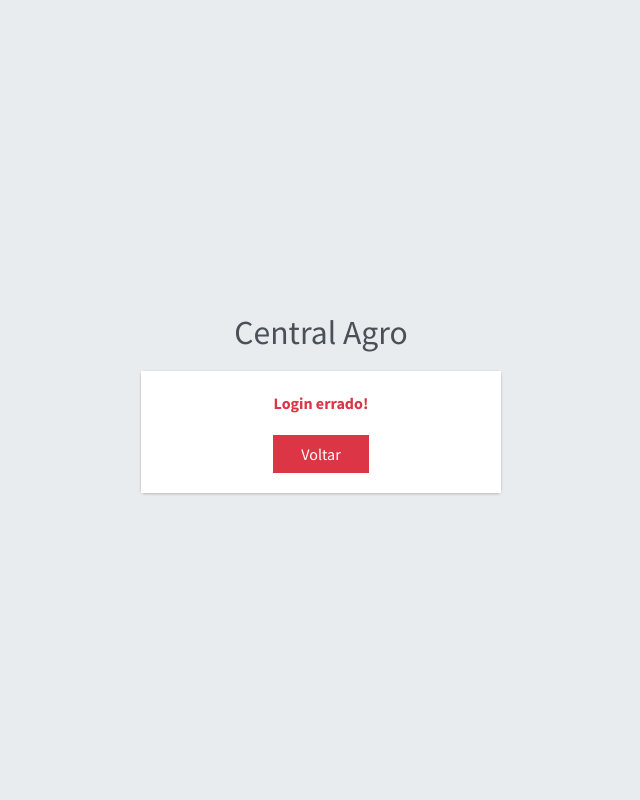
After one commit to italocruz/agroLTE, a PHP site: page /loginErro.php in a window 1280 px wide. The commit adds this page. Shown: the whole page, without its empty margins (319-959 px from the left). Run offline with PHP 8.4, Linux system fonts and the light colour scheme; some libraries are stand-ins or nearby versions.

Commit message:
Tela de erro de login

```diff
--- /dev/null
+++ b/loginErro.php
@@ -0,0 +1,58 @@
+<!DOCTYPE html>
+<html>
+    <head>
+        <meta charset="utf-8">
+        <meta http-equiv="X-UA-Compatible" content="IE=edge">
+        <title>Central Agro</title>
+        <!-- Tell the browser to be responsive to screen width -->
+        <meta name="viewport" content="width=device-width, initial-scale=1">
+
+        <!-- Font Awesome -->
+        <link rel="stylesheet" href="plugins/fontawesome-free/css/all.min.css">
+        <!-- Ionicons -->
+        <link rel="stylesheet" href="https://code.ionicframework.com/ionicons/2.0.1/css/ionicons.min.css">
+        <!-- icheck bootstrap -->
+        <link rel="stylesheet" href="plugins/icheck-bootstrap/icheck-bootstrap.min.css">
+        <!-- Theme style -->
+        <link rel="stylesheet" href="dist/css/adminlte.min.css">
+        <!-- Google Font: Source Sans Pro -->
+        <link href="https://fonts.googleapis.com/css?family=Source+Sans+Pro:300,400,400i,700" rel="stylesheet">
+
+        <link rel="shortcut icon" href="dist/img/favicon.ico" type="image/x-icon" />
+    </head>
+    <body class="hold-transition login-page">
+        <div class="login-box">
+            <div class="login-logo">
+                <a href="index2.html"><b>Central Agro</b></a>
+            </div>
+            <!-- /.login-logo -->
+            <div class="card">
+                <div class="card-body login-card-body">
+                    <p class="login-box-msg text-danger"><b>Login errado!</b></p>
+
+                    <div class="row justify-content-md-center">
+                        <div class="col-4">
+                            <a href="login.php" class="btn btn-danger btn-block btn-flat">Voltar</a>
+                        </div>
+                        <!-- /.col -->
+                    </div>
+                    <!--
+                    <p class="mb-1">
+                      <a href="#">Esqueci minha senha</a>
+                    </p>
+                    -->
+                </div>
+                <!-- /.login-card-body -->
+            </div>
+        </div>
+        <!-- /.login-box -->
+
+        <!-- jQuery -->
+        <script src="plugins/jquery/jquery.min.js"></script>
+        <!-- Bootstrap 4 -->
+        <script src="plugins/bootstrap/js/bootstrap.bundle.min.js"></script>
+        <!-- AdminLTE App -->
+        <script src="dist/js/adminlte.min.js"></script>
+
+    </body>
+</html>
--- a/validacao.php
+++ b/validacao.php
@@ -37,7 +37,7 @@ if ($count > 0) {
     header("Location: index.php");
     exit;
 } else {
-    echo "Login inválido!";
+    header("Location: loginErro.php");
     exit;
 }
 
```
